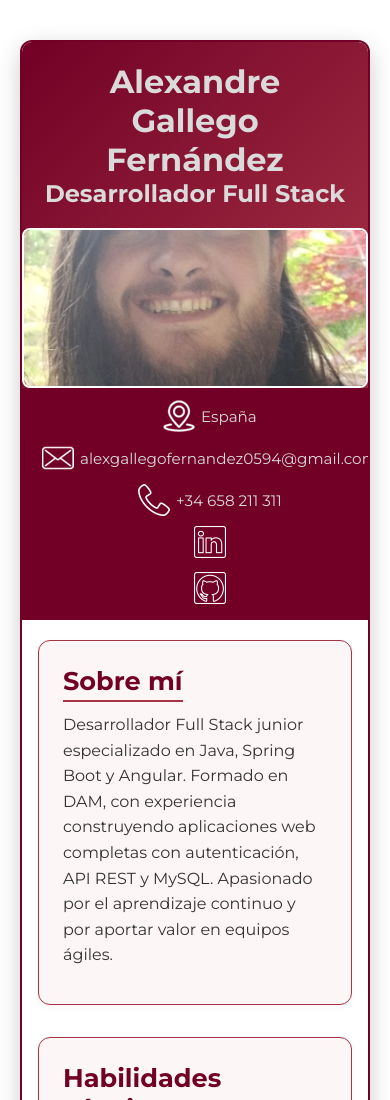
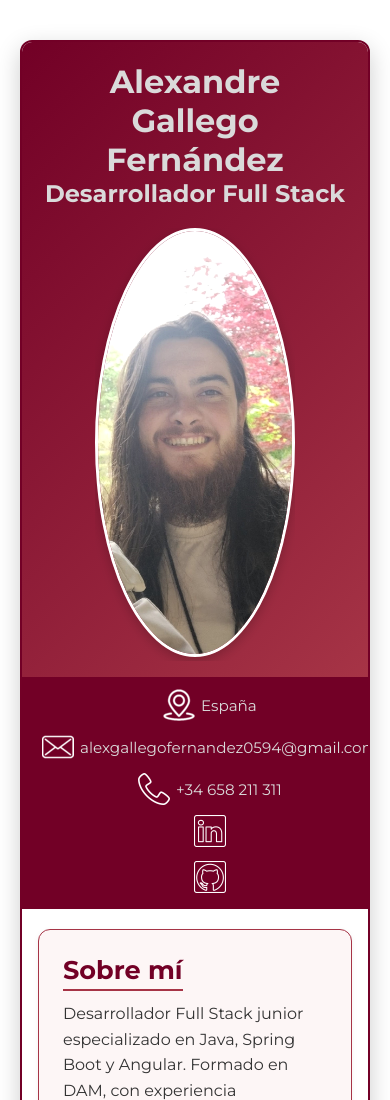
Before and after one commit to GallegoVL/cv-alex-gallego, a plain HTML site: page index.html in a window 390 px wide. Shown: the top 1100 px of the page. Drawn offline with Linux system fonts and the light colour scheme.

Commit message:
Ajuste vista movil

```diff
--- a/style.css
+++ b/style.css
@@ -217,18 +217,21 @@ section h3 {
  .photo-wrapper {
   position: relative;
   width: 100%;
-    height: 160px; /* menos alto en móvil */
+  max-width: 200px;
+  margin: 0 auto 16px auto;
+  height: auto;
   clip-path: none;
   background: none;
-    border: none;
   box-shadow: none;
 }
 
 .photo-wrapper img {
-    border-radius: 8px;
-    border: 2px solid white;
-    box-shadow: 0 4px 12px rgba(0, 0, 0, 0.3);
-    object-fit: cover;
+  width: 100%;
+  height: auto;
+  border-radius: 50%;
+  object-fit: contain;
+  border: 3px solid white;
+  box-shadow: 0 4px 12px rgba(0, 0, 0, 0.2);
 }
 
   .personal-bar {
```
Lines whose indentation alone changed are shown as unchanged.
